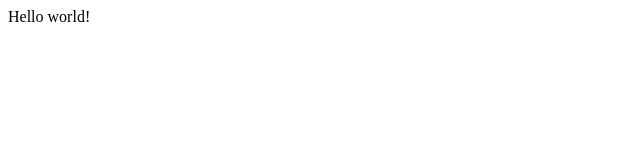
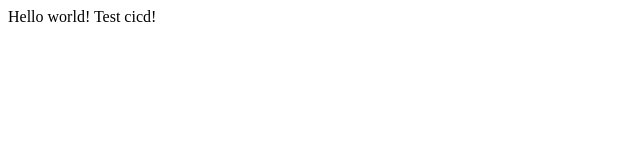
Before and after one commit to DarKsandr/cicd, a plain HTML site: page index.html in a window 1280 px wide. Shown: the full height of the page, 0-640 px from the left. Drawn offline with Linux system fonts and the light colour scheme.

Commit message:
Update index.html

```diff
--- a/index.html
+++ b/index.html
@@ -6,6 +6,6 @@
     <title>Test</title>
 </head>
 <body>
-    Hello world!
+    Hello world! Test cicd!
 </body>
 </html>
```
